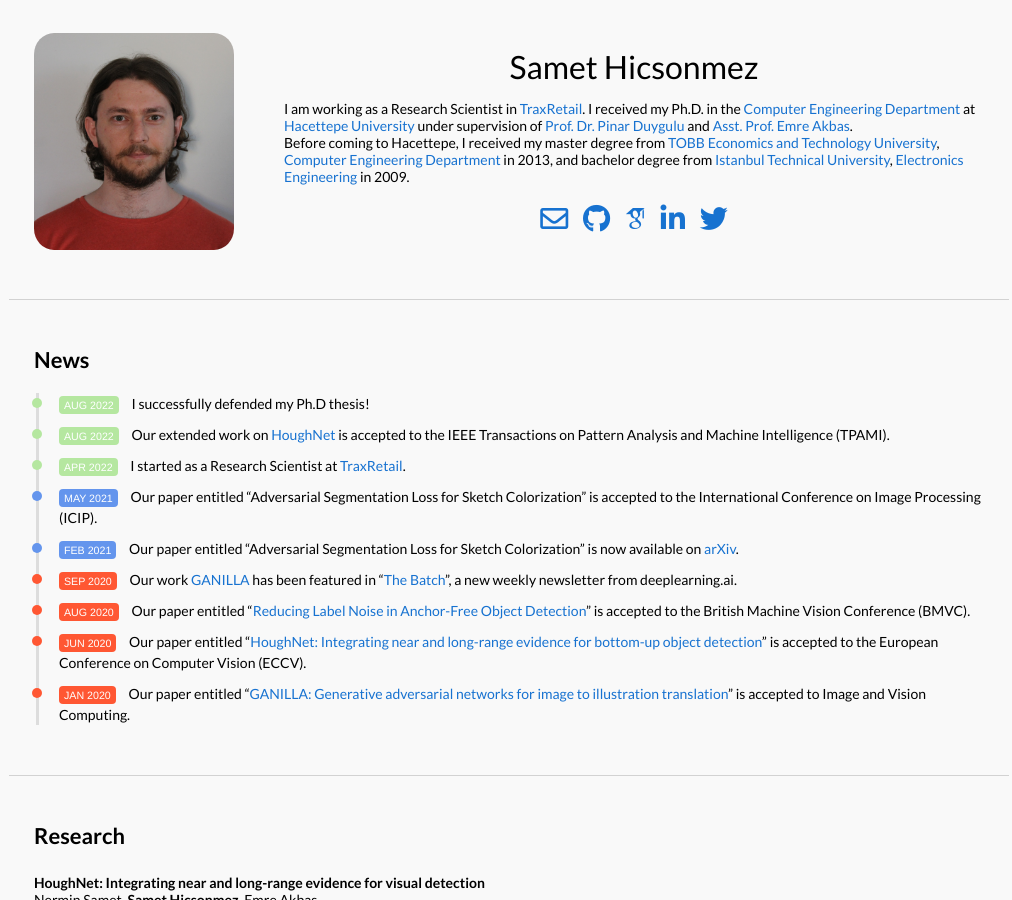
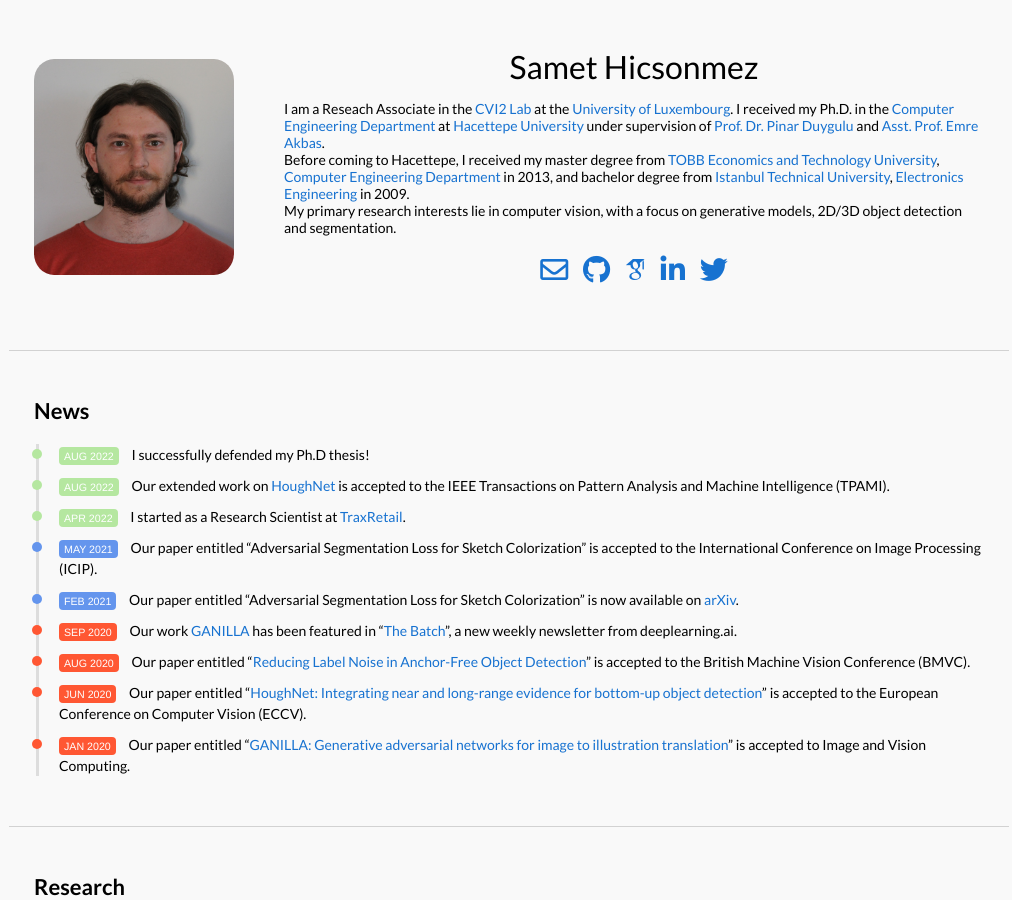
Before and after one commit to giddyyupp/giddyyupp.github.io, a Jekyll site: the page built from _posts/research/2021-04-15-houghnetpami.markdown, in a window 1280 px wide and 900 px high. Shown: the whole window, without its empty margins (131-1143 px from the left). Built offline with Jekyll 4.4.1, drawn with Linux system fonts in a browser that asks for light colours; some web fonts are replaced.

Commit message:
Update default.html

```diff
--- a/_layouts/default.html
+++ b/_layouts/default.html
@@ -36,9 +36,10 @@
                 Samet Hicsonmez
               </h1>
               <p>
-                I am working as a Research Scientist in <a href="https://traxretail.com" target="_blank"> TraxRetail</a>.
+                I am a Reseach Associate in the <a href="https://www.uni.lu/snt-en/research-groups/cvi2/" target="_blank"> CVI2 Lab</a> at the<a href="https://www.uni.lu/en/" target="_blank"> University of Luxembourg</a>.
                 I received my Ph.D. in the <a href="http://cs.hacettepe.edu.tr/" target="_blank"> Computer Engineering Department</a> at <a href="https://www.hacettepe.edu.tr/english/" target="_blank">Hacettepe University</a> under supervision of <a href="https://web.cs.hacettepe.edu.tr/~pinar/" target="_blank">Prof. Dr. Pinar Duygulu</a> and <a href="https://user.ceng.metu.edu.tr/~emre/index.html" target="_blank">Asst. Prof. Emre Akbas</a>. <br>
                 Before coming to Hacettepe, I received my master degree from <a href="https://www.etu.edu.tr/en" target="_blank">TOBB Economics and Technology University</a>, <a href="https://www.etu.edu.tr/en/bolum/computer-engineering" target="_blank">Computer Engineering Department</a> in 2013, and bachelor degree from <a href="https://www.itu.edu.tr/en/homepage" target="_blank">Istanbul Technical University</a>, <a href="https://ehb.itu.edu.tr/en/home" target="_blank">Electronics Engineering</a> in 2009. <br>
+                My primary research interests lie in computer vision, with a focus on generative models, 2D/3D object detection and segmentation.
               </p>
               <p style="text-align:center">
                 <div class="contact-buttons">
```
